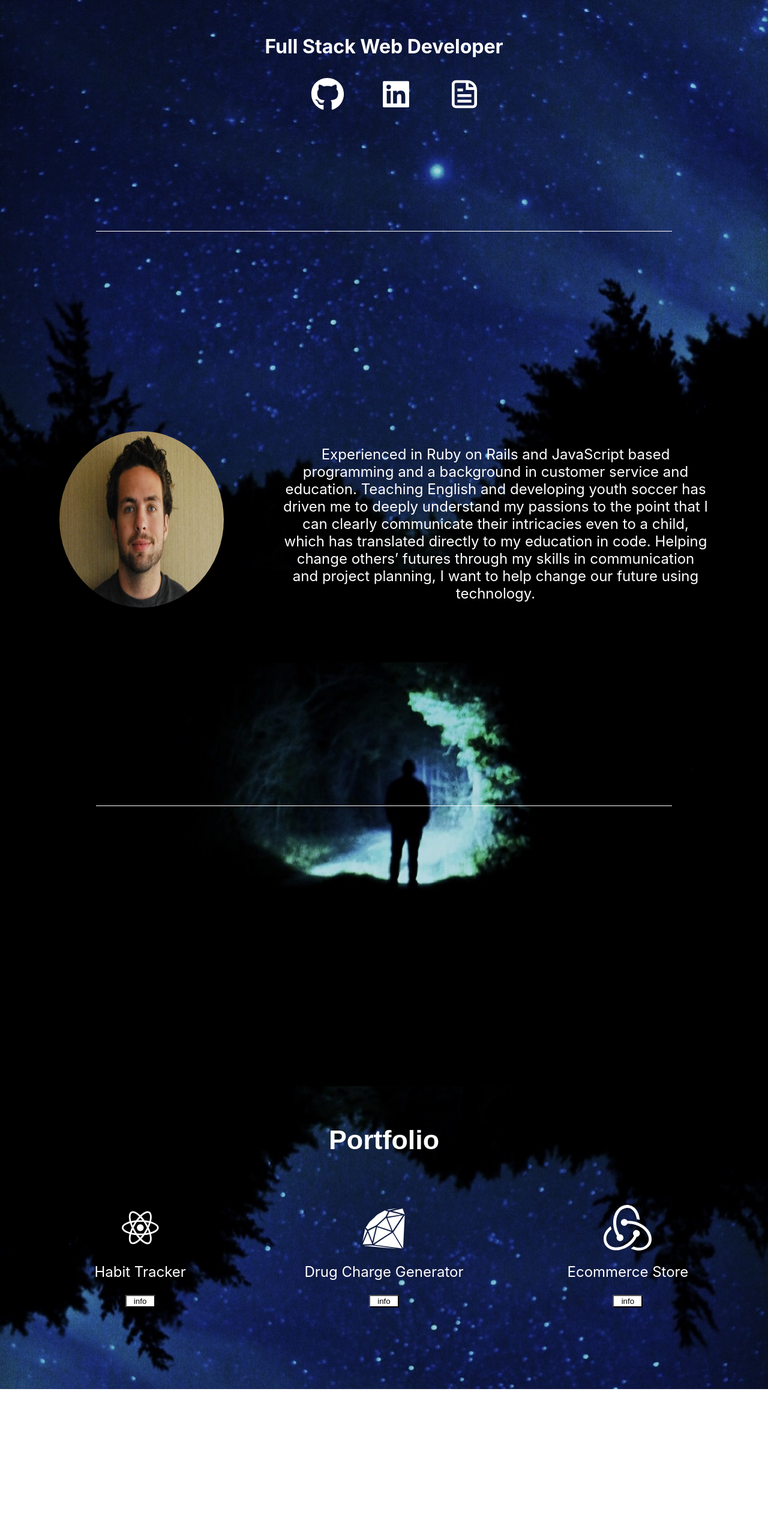
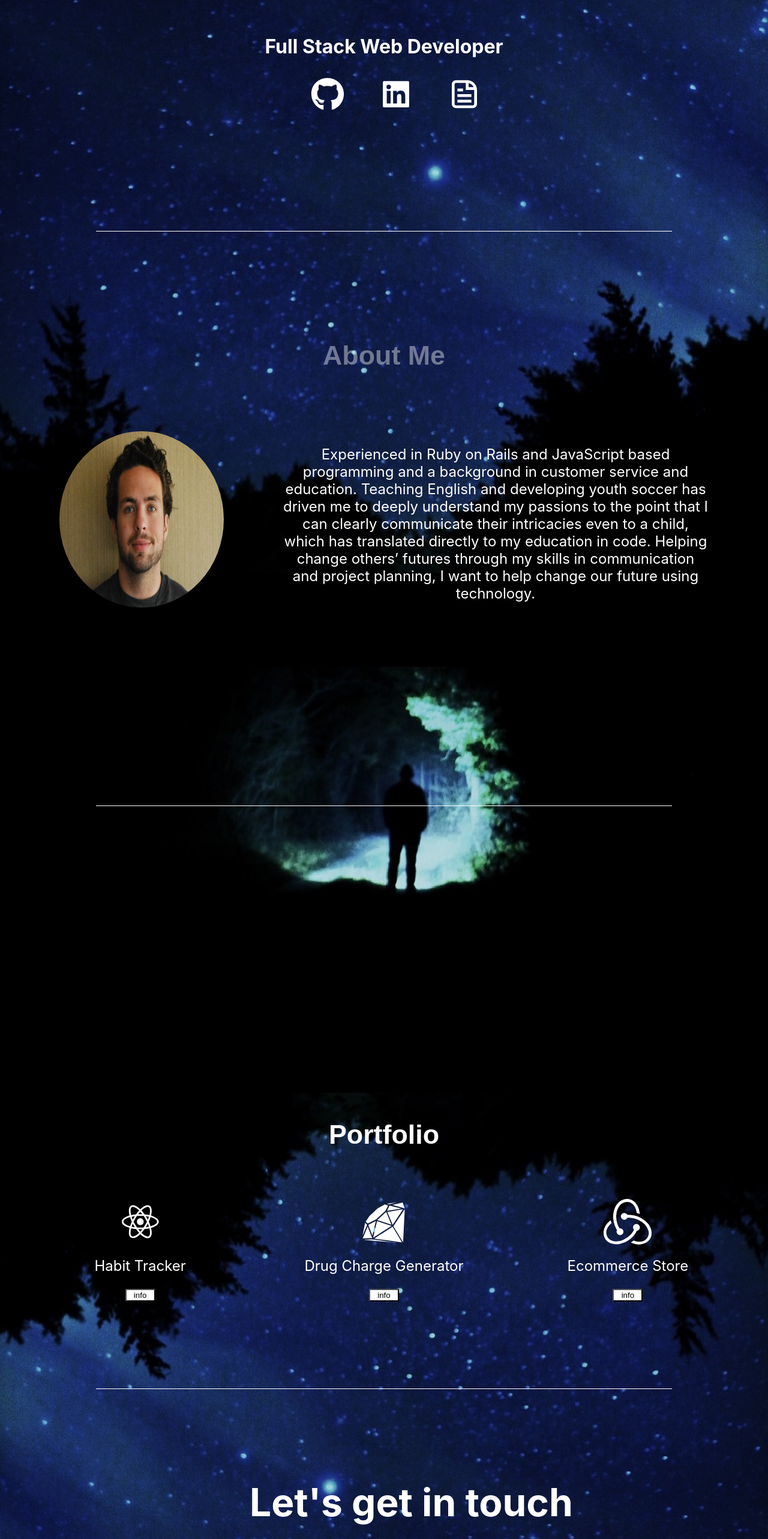
Before and after one commit to mattkuras/portfolio, a React (Create React App) app in the folder frontend-portfolio/: page / in a window 1280 px wide. Shown: the part 234-2800 px from the top of the page at 60% size. Before the commit the page ends 2550 px from the top, so only its background shows below. Built offline with nearby package versions, Linux system fonts and the light colour scheme; a web font is replaced by a local one.

Commit message:
style and delete backend

```diff
--- a/frontend-portfolio/package.json
+++ b/frontend-portfolio/package.json
@@ -6,6 +6,7 @@
     "@testing-library/jest-dom": "^4.2.4",
     "@testing-library/react": "^9.3.2",
     "@testing-library/user-event": "^7.1.2",
+    "prettier": "^2.1.2",
     "react": "^17.0.0",
     "react-dom": "^17.0.0",
     "react-icons": "^3.11.0",
--- a/frontend-portfolio/src/App.css
+++ b/frontend-portfolio/src/App.css
@@ -1,5 +1,9 @@
 .App {
+  display: flex;
+  flex-direction: column;
+  flex: auto;
   text-align: center;
+  height: 100%;
 }
 
 .App-logo {
@@ -36,3 +40,8 @@
     transform: rotate(360deg);
   }
 }
+
+.spacer {
+  width: 100%;
+  height: 500px;
+}
--- a/frontend-portfolio/src/App.js
+++ b/frontend-portfolio/src/App.js
@@ -1,18 +1,19 @@
-import React from 'react';
-import './App.css';
-import Home from './components/home/Home'
-import Header from './components/header/Header'
-import Portfolio from './components/portfolio/Portfolio'
-import Contact from './components/contact/Contact'
-import About from './components/about/About'
+import React from "react";
+import "./App.css";
+import Home from "./components/home/Home";
+import Header from "./components/header/Header";
+import Portfolio from "./components/portfolio/Portfolio";
+import Contact from "./components/contact/Contact";
+import About from "./components/about/About";
 function App() {
   return (
-    <div className="App">
-      <Header/>
-      <Home/>
-      <About/>
-      <Portfolio/>
-      <Contact/>
+    <div className="App" >
+      <Header />
+      <Home />
+      <About />
+      <div className='spacer'></div>
+      <Portfolio />
+      <Contact />
     </div>
   );
 }
--- a/frontend-portfolio/src/components/about/About.jsx
+++ b/frontend-portfolio/src/components/about/About.jsx
@@ -10,9 +10,9 @@ import VisibilitySensor from "react-visibility-sensor"
 const About = () => {
     return (
         <div className='about-container'>
-            <VisibilitySensor>
+            <VisibilitySensor partialVisibility={true}>
                 {({ isVisible }) => (
-                <Spring delay={300} to={{ opacity: isVisible ? 1 : 0,
+                <Spring delay={100} to={{ opacity: isVisible ? 1 : 0,
                     transform: isVisible? "translateY(0)" : "translateY(-100px)",
                 }}>
                     {(props) => (
@@ -45,35 +45,35 @@ const About = () => {
                 }}>
                     {( props ) => (
                     <div className='skills-container' style={{...props}}>
-                    <div className='skill'>
+                    <div className='skill left'>
                         <a href='https://reactjs.org/'><DiRuby/></a>
                         <h2>Ruby</h2>
                     </div>
-                    <div className='skill'>
+                    <div className='skill left'>
                         <a href='https://reactjs.org/'><SiRails/></a>
                         <h2>Rails</h2>
                     </div>
-                    <div className='skill'>
+                    <div className='skill left'>
                         <a href='https://reactjs.org/'><DiJavascript1/></a>
                         <h2>Javascript</h2>
                     </div>
-                    <div className='skill'>
+                    <div className='skill left'>
                         <a href='https://reactjs.org/'><DiReact/></a>
                         <h2>React</h2>
                     </div>
-                    <div className='skill'>
+                    <div className='skill right'>
                         <a href='https://reactjs.org/'><SiRedux/></a>
                         <h2>Redux</h2>
                     </div>
-                    <div className='skill'>
+                    <div className='skill right'>
                         <a href='https://reactjs.org/'><SiRedhat/></a>
                         <h2>Sinatra</h2>
                     </div>
-                    <div className='skill'>
+                    <div className='skill right'>
                         <a href='https://reactjs.org/'><AiOutlineHtml5/></a>
                         <h2>HTML5</h2>
                     </div>
-                    <div className='skill'>
+                    <div className='skill right '>
                         <a href='https://reactjs.org/'><DiCss3Full/></a>
                         <h2>CSS3</h2>
                     </div>
--- /dev/null
+++ b/frontend-portfolio/src/components/contact/Contact.css
@@ -0,0 +1,58 @@
+.contact-container {
+    height: 600px;
+    display: flex;
+    flex-direction: column;
+    align-items: center;
+}
+.contact-container h1 {
+    color: white;
+    font-size: 4rem;
+}
+
+.contact-form {
+    width: 55%;
+    height: 40%;
+    display: flex;
+    flex: auto;
+    flex-direction: column;
+    align-items: flex-start;
+    position: relative;
+    left: 10%;
+ }
+
+.contact-form form {
+    display: flex;
+    flex-direction: column;
+}
+.contact-form label {
+    color:white;
+    font-size: 2rem;
+}
+.contact-form label text {
+    color:white;
+    font-size: 2rem;
+}
+
+.contact-form input {
+    background: none;
+    border-top: none;
+    border-left: none;
+    border-right: none;
+    margin-bottom: 35px;
+    margin-left: 35px;
+    /* font: white; */
+    color: white;
+    font-size: 2rem;
+}
+
+.contact-form textarea {
+    background: none;
+    border-top: none;
+    border-left: none;
+    border-right: none;
+    /* font: white; */
+    color: white;
+    height: 80px;
+    width: 400px;
+    font-size: 16px;
+}
--- a/frontend-portfolio/src/components/contact/Contact.jsx
+++ b/frontend-portfolio/src/components/contact/Contact.jsx
@@ -1,12 +1,29 @@
-import React from 'react'
+import React from "react";
+import "./Contact.css";
 
 const Contact = () => {
+  return (
+    <div className="contact-container">
+      <div className="contact-form">
+        <h1>Let's get in touch</h1>
 
-    return (
-        <div className='contact-container'>
+        <form>
+          <label>
+            name
+            <input type="text" name="name" />
+          </label>
+          <label>
+            email
+            <input type="text" name="email" />
+          </label>
+          <label>
+            message
+            <textarea type="text" name="name" />
+          </label>
+        </form>
+      </div>
+    </div>
+  );
+};
 
-        </div>
-    )
-}
-
-export default Contact
+export default Contact;
--- a/frontend-portfolio/src/components/home/Home.jsx
+++ b/frontend-portfolio/src/components/home/Home.jsx
@@ -1,53 +1,63 @@
-import React from 'react'
-import './Home.css'
-import { FaGithub } from 'react-icons/fa'
-import {AiFillLinkedin} from 'react-icons/ai'
-import {CgFileDocument} from 'react-icons/cg'
-import { useSpring, animated, config, useTransition } from 'react-spring'
-import {Spring, Trail, Transition} from 'react-spring/renderprops'
+import React from "react";
+import "./Home.css";
+import { FaGithub } from "react-icons/fa";
+import { AiFillLinkedin } from "react-icons/ai";
+import { CgFileDocument } from "react-icons/cg";
+import { useSpring, animated, config, useTransition } from "react-spring";
+import { Spring, Trail, Transition } from "react-spring/renderprops";
 
 const Home = () => {
-    const propsMiddle = useSpring({ config: config.molasses,
-        from: {transform: `translate(0, 100%)`},
-        to: {transform: 'translate(0, 0%)'}
-    })
-    const propsLeft = useSpring({ config: config.molasses,
-        from: {transform: 'translate(-200%, 0%)'},
-        to: {transform: 'translate(0, 0%)'}
-    })
-    const propsRight = useSpring({ config: config.molasses,
-        from: {transform: 'translate(200%, 0%)'},
-        to: {transform: 'translate(0, 0%)'}
-    })
-    const propsTitle = useSpring({ config: {mass:1, tension:280, friction:300},
-        from: {opacity: 0},
-        to: {opacity: 1}
-    })
+  const propsMiddle = useSpring({
+    config: config.molasses,
+    from: { transform: `translate(0, 100%)` },
+    to: { transform: "translate(0, 0%)" },
+  });
+  const propsLeft = useSpring({
+    config: config.molasses,
+    from: { transform: "translate(-200%, 0%)" },
+    to: { transform: "translate(0, 0%)" },
+  });
+  const propsRight = useSpring({
+    config: config.molasses,
+    from: { transform: "translate(200%, 0%)" },
+    to: { transform: "translate(0, 0%)" },
+  });
+  const propsTitle = useSpring({
+    config: { mass: 1, tension: 280, friction: 300 },
+    from: { opacity: 0 },
+    to: { opacity: 1 },
+  });
 
-    let direction = getRandomInt(400)
-    const propsName = useSpring({ config: config.molasses,
-        from: {transform: `translate(${direction}%, 0%)`},
-        to: {transform: 'translate(0, 0%)'}
-    })
+  let direction = getRandomInt(400);
+  const propsName = useSpring({
+    config: config.molasses,
+    from: { transform: `translate(${direction}%, 0%)` },
+    to: { transform: "translate(0, 0%)" },
+  });
 
   function getRandomInt(max) {
     return Math.floor(Math.random() * Math.floor(max));
   }
 
-      const letters = ['m', 'a', 't', 't', 'k', 'u', 'r', 'a', 's']
+  const letters = ["m", "a", "t", "t", "k", "u", "r", "a", "s"];
 
   //   const transitions = useTransition(letters, letter => letter.key, {
   //     from: { transform: `translate(0, 100%)` },
   //     enter: { transform: 'translate(0, 0%)' }
   //     })
 
-        const titleLetters = letters.map(letter => (
+  const titleLetters = letters.map((letter) => (
     <Transition
-                from={{ transform: 'translateX(220)' }}
-                to={{ transform: 'translateX(0)' }}>
-                {props => <span key={letter.key} style={{props}}>{letter}</span>}
+      from={{ transform: "translateX(220)" }}
+      to={{ transform: "translateX(0)" }}
+    >
+      {(props) => (
+        <span key={letter.key} style={{ props }}>
+          {letter}
+        </span>
+      )}
     </Transition>
-        ))
+  ));
 
   //     const name = transitions.map(({letter, props, key}) =>
   // <animated.span key={key} style={props}>{letter}</animated.span>
@@ -57,26 +67,39 @@ const Home = () => {
   // <animated.span key={key} style={props}>letter</animated.span>
   // ))
 
-    return(
-        <div className='home-container'>
-            <div className='home-content'>
-
-                <Spring config={config.molasses}
+  return (
+    <div className="home-container">
+      <div className="home-content">
+        <Spring
+          config={config.molasses}
           from={{ opacity: 0 }}
-                    to={{ opacity: 1 }}>
-                    {props => <span style={props}>Matt Kuras</span>}
+          to={{ opacity: 1 }}
+        >
+          {(props) => <span style={props}>Matt Kuras</span>}
         </Spring>
         {/* <animated.span style={propsName}>M</animated.span><span>a</span><span>t</span><span>t</span> */}
         {/* <span>K</span><span>u</span><span>r</span><span>a</span><span>s</span> */}
         <animated.h3 style={propsTitle}>Full Stack Web Developer</animated.h3>
-                <ul className='social-list'>
-                    <animated.li style={propsName}><a href='https://github.com/mattkuras' ><FaGithub/></a></animated.li>
-                    <animated.li  style={propsMiddle}><a href='https://www.linkedin.com/in/matthew-kuras-72a7711b5/'><AiFillLinkedin/></a></animated.li>
-                    <animated.li  style={propsRight}><a href='https://www.linkedin.com/in/matthew-kuras-72a7711b5/'><CgFileDocument/></a></animated.li>
+        <ul className="social-list">
+          <animated.li style={propsName}>
+            <a href="https://github.com/mattkuras">
+              <FaGithub />
+            </a>
+          </animated.li>
+          <animated.li style={propsMiddle}>
+            <a href="https://www.linkedin.com/in/matthew-kuras-72a7711b5/">
+              <AiFillLinkedin />
+            </a>
+          </animated.li>
+          <animated.li style={propsRight}>
+            <a href="https://www.linkedin.com/in/matthew-kuras-72a7711b5/">
+              <CgFileDocument />
+            </a>
+          </animated.li>
         </ul>
       </div>
     </div>
-    )
-}
+  );
+};
 
-export default Home
+export default Home;
--- a/frontend-portfolio/src/components/portfolio/Portfolio.css
+++ b/frontend-portfolio/src/components/portfolio/Portfolio.css
@@ -5,8 +5,16 @@
     justify-content: center;
     height: 600px;
     position: relative;
-    top: 500px;
+    /* top: 500px; */
     /* border-bottom: solid white 1px; */
+}
+.portfolio-container:after {
+    content: "";
+    display: block;
+    margin: 0 auto;
+    width: 75%;
+    padding-top: 20px;
+    border-bottom: 1px solid white;
 }
 
 .portfolio-cards {
--- a/frontend-portfolio/src/components/portfolio/portfolioCard.jsx
+++ b/frontend-portfolio/src/components/portfolio/portfolioCard.jsx
@@ -19,8 +19,8 @@ const PortfolioCard = (props) => {
     console.log(props.color)
 
     // const riseIn = useSpring({ config: config.molasses, transform: cardToggle? 'translateY(-100)' : 'translateY(0)'})
-    const changeButton =  useSpring({ background: colorToggle ? 'cornflowerblue' : 'white' })
-    const changeIcon =  useSpring({ color: colorToggle ? 'crimson': 'white' })
+    const changeButton =  useSpring({ background: colorToggle ? 'lightblue' : 'white' })
+    const changeIcon =  useSpring({ color: colorToggle ? 'indianred': 'white' })
 
 
     let coverClass = cardToggle ? 'hide' : null
--- a/frontend-portfolio/src/index.css
+++ b/frontend-portfolio/src/index.css
@@ -1,4 +1,5 @@
 body {
+
   margin: 0;
   font-family: -apple-system, BlinkMacSystemFont, 'Segoe UI', 'Roboto', 'Oxygen',
     'Ubuntu', 'Cantarell', 'Fira Sans', 'Droid Sans', 'Helvetica Neue',
@@ -14,3 +15,6 @@ code {
   font-family: source-code-pro, Menlo, Monaco, Consolas, 'Courier New',
     monospace;
 }
+html {
+  height: 100%;
+}
```
Also changed, not shown: frontend-portfolio/src/public/night-sky-dub.jpg, 1 other file (tests, documents, lock files or other folders). Lines whose indentation alone changed are shown as unchanged.
